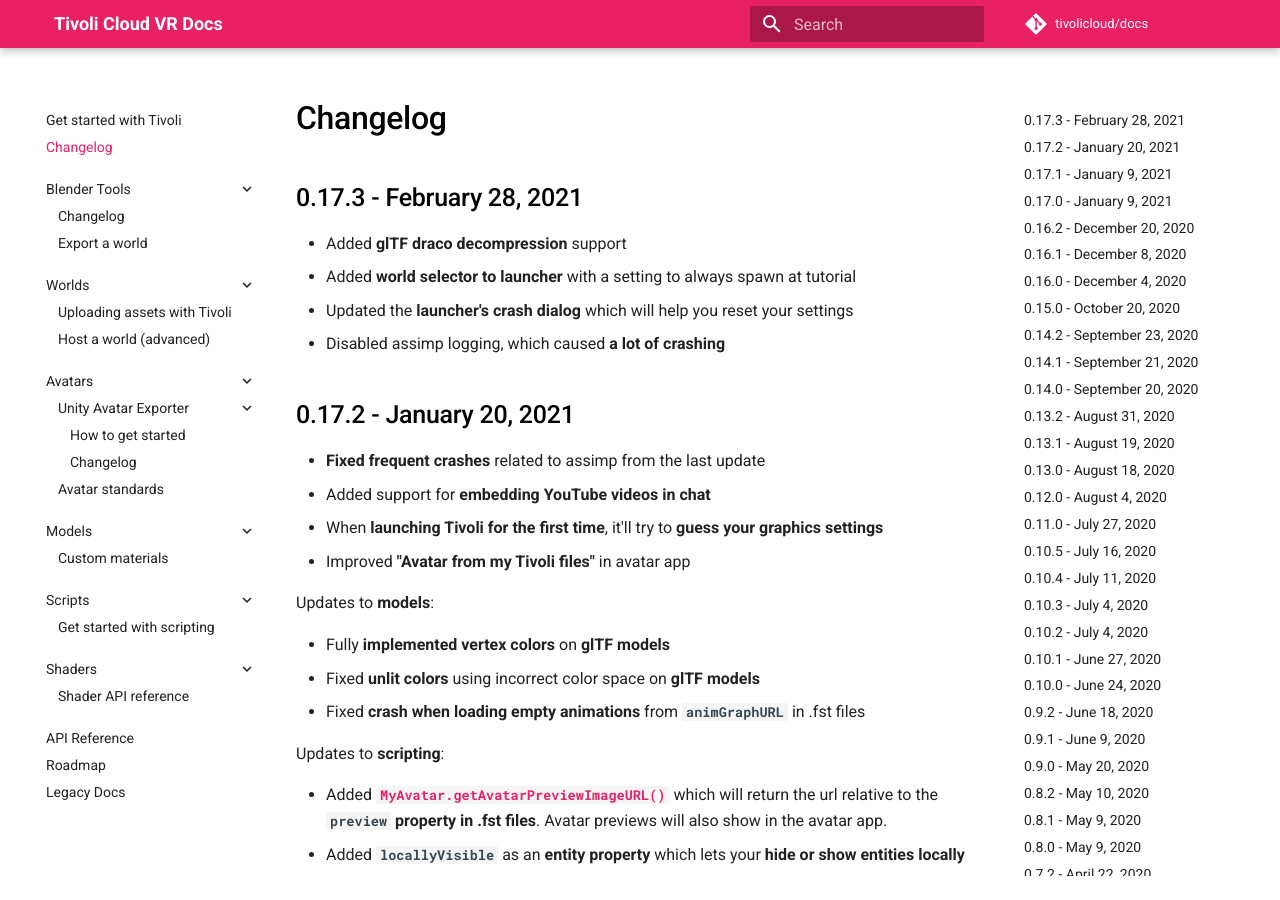
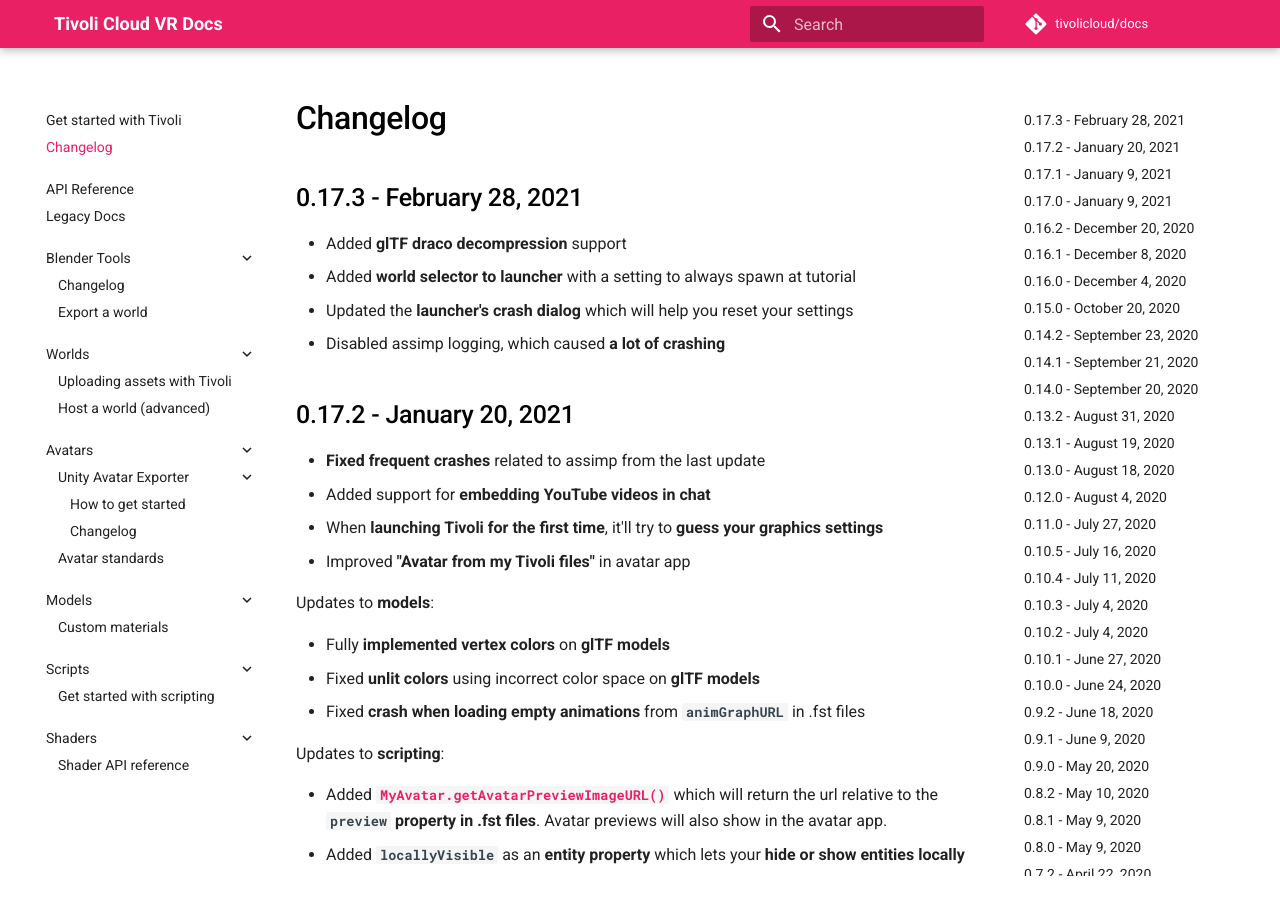
Before and after one commit to Nex-Pro/docs, an MkDocs documentation site: the page built from docs/changelog.md, in a window 1280 px wide and 900 px high. Built offline with MkDocs 1.6.1 and Material for MkDocs 9.7.7, drawn with Linux system fonts in a browser that asks for light colours; some of the changed lines change nothing that is shown.

Commit message:
Updated docs

```diff
--- a/mkdocs.yml
+++ b/mkdocs.yml
@@ -11,6 +11,9 @@
 nav:
     - index.md
     - changelog.md
+    - ""
+    - API Reference: "https://apidocs.tivolicloud.com"
+    - Legacy Docs: "https://legacydocs.tivolicloud.com"
     - ""
     - Blender Tools:
           - blender-tools/changelog.md
@@ -34,10 +37,6 @@
     - ""
     - Shaders:
           - shaders/shader-api-reference.md
-    - ""
-    - API Reference: "https://apidocs.tivolicloud.com"
-    - Roadmap: "https://roadmap.tivolicloud.com"
-    - Legacy Docs: "https://legacydocs.tivolicloud.com"
 
 theme:
     name: material
```
